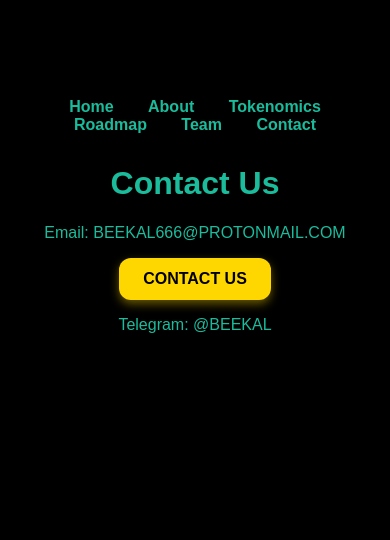
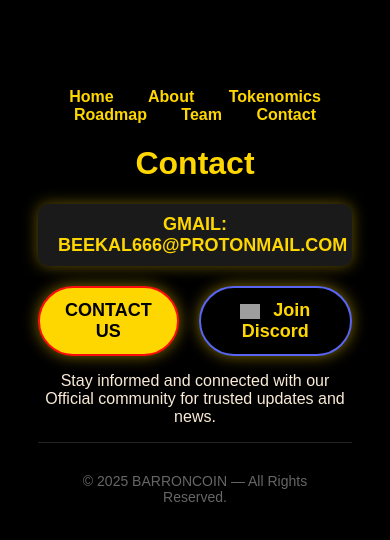
Before and after one commit to beekal666/barroncoin-site, a plain HTML site: page contact.html in a window 390 px wide. Drawn offline with Linux system fonts and the light colour scheme; grey boxes are pictures that could not be loaded.

Commit message:
Update contact.html

```diff
--- a/contact.html
+++ b/contact.html
@@ -4,91 +4,75 @@
 <head>
   <title>Contact - BARRONCOIN</title>
   <style>
+
     body {
       background: #000;
-      color: #1abc9c;
+      color: #ffd700;
       font-family: 'Orbitron', sans-serif;
       padding: 80px 30px;
       text-align: center;
     }
-
+h2{
+  color: #FFD700;
+  font-size: 18px;
+  padding: 10px 20px;
+  background-color: #1a1a1a;
+  border-radius: 10px;
+  box-shadow: 0 0 15px rgba(255, 215, 0, 0.4);
+  font-weight: bold;
+}
     nav a {
-      color: #1abc9c;
+      color: #FFD700;
       margin: 0 15px;
       text-decoration: none;
       font-weight: bold;
     }
-    @media (max-width: 768px) {
-  nav {
-    flex-wrap: wrap;
-    gap: 15px;
-    padding: 10px;
-  }
 
-  .hero img {
-    width: 200px;
-    height: 200px;
-  }
+  .contact-buttons {
+  display: flex;
+  justify-content: center;
+  align-items: center;
+  gap: 20px;
+  margin-top: 20px;
+}
 
-  .hero h1 {
-    font-size: 32px;
-  }
+.contact-buttons a {
+  padding: 12px 25px;
+  border-radius: 50px;
+  font-weight: bold;
+  font-size: 18px;
+  text-decoration: none;
+  box-shadow: 0 0 15px rgba(255, 215, 0, 0.5);
+  transition: transform 0.3s ease, box-shadow 0.3s ease;
+}
 
-  .hero p {
-    font-size: 16px;
-    padding: 0 10px;
-  }
+.contact-buttons a:hover {
+  transform: scale(1.05);
+  box-shadow: 0 0 25px rgba(255, 215, 0, 0.8);
+}
 
-  .btn {
-    width: 80%;
-    max-width: 300px;
-    font-size: 16px;
-  }
 
-  .ticker {
-    font-size: 12px;
-    padding: 5px 0;
-  }
+.contact-buttons .contact-us-btn {
+  background-color: #FFD700;
+  color: #000;
+  border:2px solid #fd0c0c;
+}
 
-  .section-title {
-    font-size: 24px;
-  }
-
-  .how-to-buy ol {
-    font-size: 16px;
-    padding: 0 15px;
-  }
-
-  .testimonial {
-    width: 90%;
-  }
-
-  .nft-gallery {
-    flex-direction: column;
-    align-items: center;
-  }
-
-  .nft-gallery img {
-    width: 70%;
-  }
+.contact-buttons .discord-btn {
+  background-color: #000000;   color: #FFD700;
+  border: 2px solid #5865F2;
 }
-     .contact-button {
-    display: inline-block;
-    padding: 12px 24px;
-    background-color: #ffd700;
-    color: #000;
-    font-weight: bold;
-    border-radius: 12px;
-    text-decoration: none;
-    font-family: 'Orbitron', sans-serif;
-    box-shadow: 0 4px 10px rgba(255, 215, 0, 0.4);
-    transition: 0.3s ease;
-  }
-
-  .contact-button:hover {
-    background-color: #e6c200;
-    transform: scale(1.05);
-  }
+p{
+  color: antiquewhite;
+}
+footer {
+      background: #000;
+      text-align: center;
+      padding: 30px 20px;
+      color: #666;
+      font-size: 14px;
+      border-top: 1px solid #222;
+    }
 
 
   </style>
@@ -104,10 +88,25 @@
     <a href="contact.html">Contact</a>
   </nav>
 
-  <h1>Contact Us</h1>
-  <p>Email: BEEKAL666@PROTONMAIL.COM</p>
-  <a href="mailto:BEEKAL666@protonmail.com" class="contact-button">CONTACT US</a>
-  <p>Telegram: @BEEKAL</p>
+
+  <h1>Contact</h1>
+  <h2>GMAIL: BEEKAL666@PROTONMAIL.COM</h2>
+  <div class="contact-buttons">
+    <a href="mailto:BEEKAL666@PROTONMAIL.COM" class="contact-us-btn">CONTACT US</a>
+    <a href="https://discord.gg/XXXX" target="_blank" class="discord-btn">
+      <img src="https://cdn-icons-png.flaticon.com/512/2111/2111370.png" alt="Discord"
+        style="width:20px; vertical-align:middle; margin-right:8px;">
+      Join Discord
+    </a>
+  </div>
+
+
+
+  <p>Stay informed and connected with our Official community for trusted updates and news.</p>
+
+  <footer>
+    &copy; 2025 BARRONCOIN — All Rights Reserved.
+  </footer>
 </body>
 
 </html>
```
